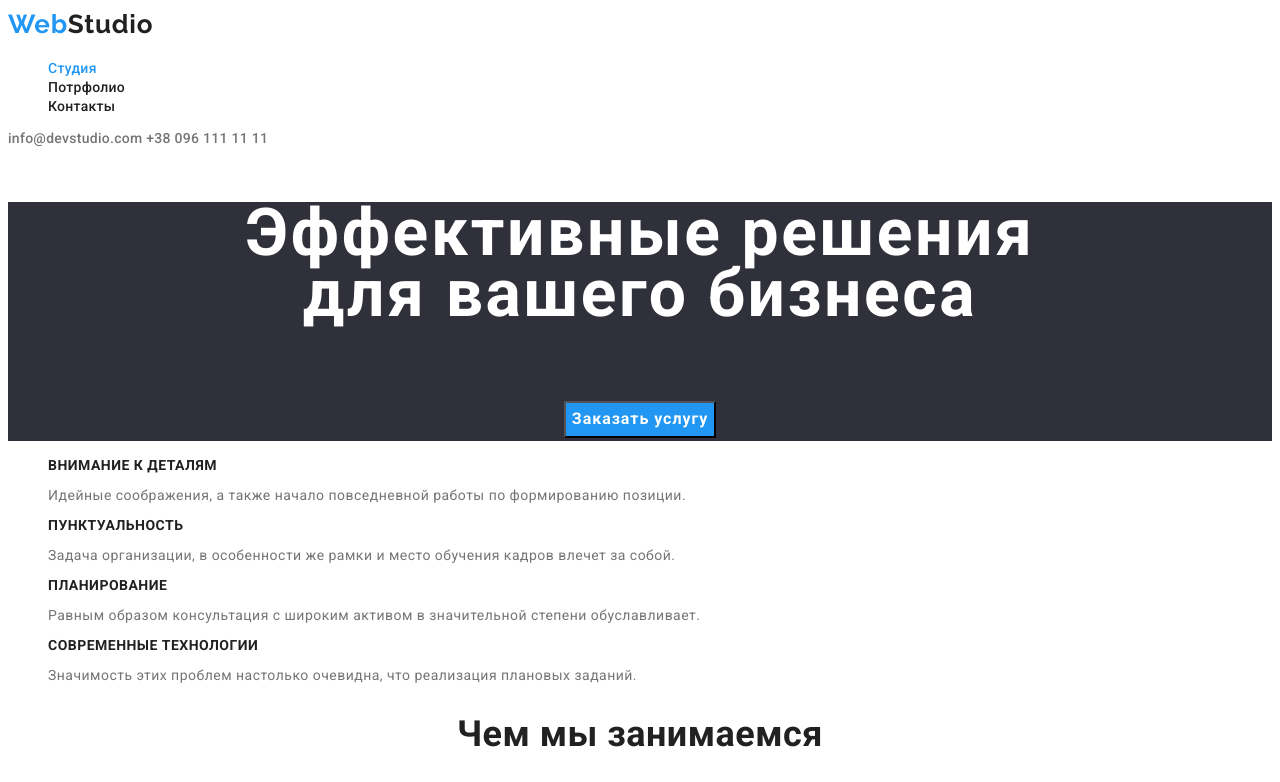
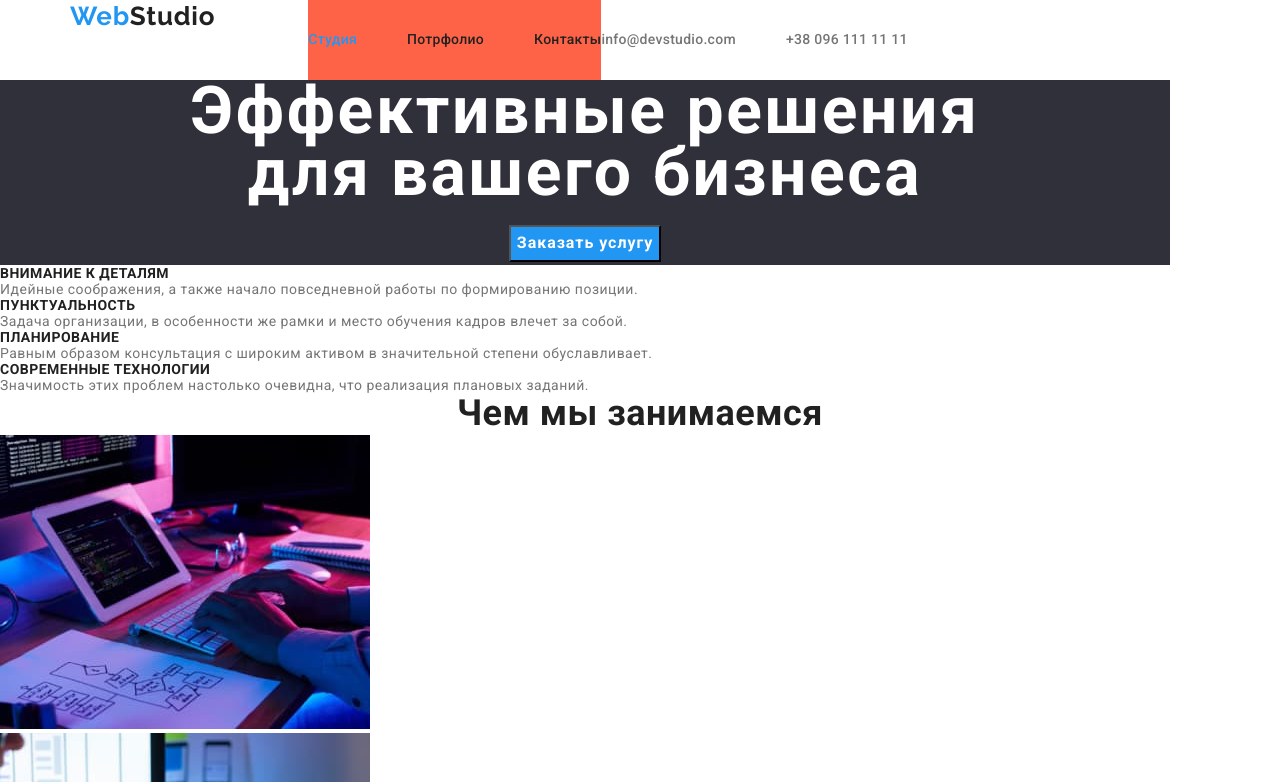
Before and after one commit to olegsavchuk95/goit-markup-hw-03, a plain HTML site: page index.html in a window 1280 px wide. Shown: the top 782 px of the page. Drawn offline with nearby package versions, Linux system fonts and the light colour scheme.

Commit message:
holy shit

```diff
--- a/css/styles.css
+++ b/css/styles.css
@@ -7,6 +7,16 @@
 /* --white: #FFFFFF; */
 
 /* background-color: #E5E5E5; */
+
+h1,
+h2,
+h3,
+h4,
+h5,
+h6,
+p {
+  margin: 0px;
+}
 
 :root {
   --base-color-black: #212121;
@@ -26,7 +36,20 @@ body {
 }
 
 /* Общие классы */
+
+.container {
+
+  display: flex;
+  margin: 0 auto;
+
+  width: 1170px;
+  padding-left: 15px;
+  padding-right: 15px;
+
+}
 .list {
+  padding-left: 0px;
+  margin: 0px;
   list-style-type: none;
 }
 
@@ -52,6 +75,63 @@ body {
 
   color: var(--base-color-black);
 }
+
+
+/*---------Я НЕ РОЗУМІЮ, ЧОГО ЦЯ ПАРАША НЕ ХОЧЕ ПРАЦЮВАТИ-------*/
+.logo-header {
+
+  display: block;
+  align-items: center;
+
+}
+
+.header-list {
+
+  display: flex;
+  align-items: center;
+  margin-left: 93px;
+
+  background-color: tomato;
+
+
+}
+
+.header-list .item {
+
+  margin-right: 50px;
+
+
+}
+
+.header-list .item:last-child {
+
+  margin-right: 0px;
+
+}
+
+.header-nav-links {
+
+  display: block;
+  padding-top: 32px;
+  padding-bottom: 32px;
+
+}
+
+.contacts {
+
+  display: flex;
+  align-items: center;
+
+}
+
+.header-contacts-item {
+
+  justify-content: flex-end;
+  margin-left: auto;
+
+}
+
+
 
 .white-word {
   color: var(--white);
@@ -93,8 +173,19 @@ body {
   color: var(--accent-color);
 }
 
+.contacts .header-contacts-item + .header-contacts-item {
+
+  margin-left: 50px;
+
+}
+
+/*-----------------------------------------------------------*/
+
 /* Шапка */
 .header {
+
+  width: 1170px;
+
   font-weight: 700;
   font-size: 44px;
   line-height: 1.4em;
@@ -162,10 +253,9 @@ body {
 }
 
 .address {
-
-    font-style: normal;
-    font-size: 14px;
-    line-height: 1.7em;
+  font-style: normal;
+  font-size: 14px;
+  line-height: 1.7em;
 
   color: var(--white);
 }
@@ -174,7 +264,6 @@ body {
   font-weight: 400;
   font-size: 14px;
   line-height: 1.14em;
-
 
   color: rgba(255, 255, 255, 0.6);
 
@@ -224,7 +313,6 @@ body {
   font-size: 16px;
   line-height: 1.6em;
   letter-spacing: 0.03em;
-
 }
 
 .filter li :hover,
--- a/index.html
+++ b/index.html
@@ -7,30 +7,32 @@
     <meta name="viewport" content="width=device-width, initial-scale=1.0">
     <title>WebStudio</title>
     <link href="https://fonts.googleapis.com/css2?family=Raleway:wght@700&family=Roboto:wght@400;500;700&display=swap" rel="stylesheet">
+    <link rel="stylesheet" href="https://cdnjs.cloudflare.com/ajax/libs/modern-normalize/1.1.0/modern-normalize.min.css" integrity="sha512-wpPYUAdjBVSE4KJnH1VR1HeZfpl1ub8YT/NKx4PuQ5NmX2tKuGu6U/JRp5y+Y8XG2tV+wKQpNHVUX03MfMFn9Q==" crossorigin="anonymous" referrerpolicy="no-referrer" />
     <link rel="stylesheet" href="./css/styles.css">
 <body>
     <!-- Header -->
     <header>
-
-        <a class="logo" href="./index.html"><span class="blue-word">Web</span>Studio</a>
+        <div class="container">
+            <a class="logo logo-header" href="./index.html"><span class="blue-word">Web</span>Studio</a>
 
             <nav class="nav-links">
-            <ul class="list">
-                <li>
-                    <a class="links current" href="./index.html">Студия</a>
+                <ul class="header-list list">
+                    <li class="item">
+                        <a class="header-nav-links links current" href="./index.html">Студия</a>
                     </li>
-                <li>
-                    <a href="./portfolio.html">Потрфолио</a>
+                    <li class="item">
+                        <a class="header-nav-links" href="./portfolio.html">Потрфолио</a>
                     </li>
-                <li>
-                    <a href="#">Контакты</a>
+                    <li class="item">
+                        <a class="header-nav-links" href="#">Контакты</a>
                     </li>
                 </ul>
             </nav>
 
             <div class="contacts">
-            <a class="contacts-links" href="mailto:info@devstudio.com" class="my-e-mail">info@devstudio.com</a>
-            <a class="contacts-links" href="tel:+38-096-111-11-11" class="my-cell-number">+38 096 111 11 11</a>
+                <a class="contacts-links header-contacts-item" href="mailto:info@devstudio.com" class="my-e-mail">info@devstudio.com</a>
+                <a class="contacts-links header-contacts-item" href="tel:+38-096-111-11-11" class="my-cell-number">+38 096 111 11 11</a>
+            </div>
         </div>
 
     </header>
```
Lines whose indentation alone changed are shown as unchanged.
